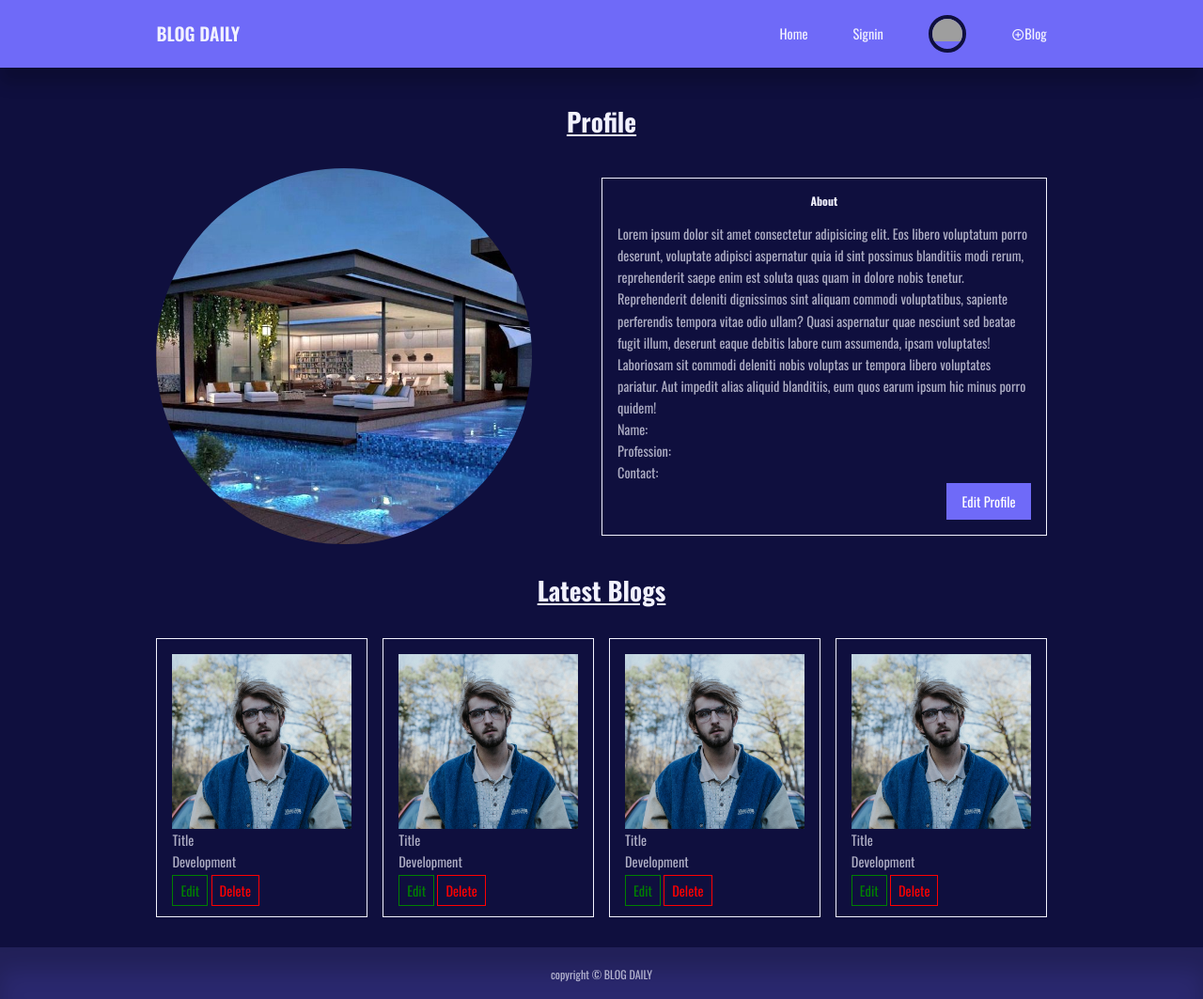
After one commit to fazilcodes/BlogDaily-Django, a Django app: page /profile in a window 1280 px wide. The commit adds this page. Shown: the whole page at 94% size. Run offline with Django 4.2, Linux system fonts and the light colour scheme; grey boxes are pictures that could not be loaded.

Commit message:
rendered templates

```diff
--- a/blog_app/static/css/index.css
+++ b/blog_app/static/css/index.css
@@ -643,3 +643,10 @@ footer {
     border: 1px solid var(--color-primary-variant);
     padding: 1rem;
 }
+
+.blog_submit-btn {
+    padding: 0;
+    background: var(--color-primary);
+    color: white;
+    cursor: pointer;
+}
--- /dev/null
+++ b/blog_app/static/css/profile.css
@@ -0,0 +1,114 @@
+.profile_page {
+    margin-top: 7rem;
+}
+
+.profile_container {
+    display: grid;
+    grid-template-columns: 40% 50%;
+    gap: 10%;
+    align-items: center;
+    justify-content: center;
+}
+
+.profile_detail-edit {
+    display: flex;
+    justify-content: flex-end;
+}
+
+.profile_detail-edit-btn {
+    background: var(--color-primary);
+    color: white;
+    padding: .5rem 1rem;
+}
+
+.profile_image-container {
+  width: 400px;
+  height: 400px;
+  overflow: hidden;
+  border-radius: 50%;
+}
+
+.profile_image-container img {
+  width: 100%;
+  height: auto;
+  object-fit: cover;
+}
+
+.profile_details-container {
+    border: 1px solid var(--color-white);
+    padding: 1rem;
+}
+
+.profile_posts-container {
+    margin-top: 2rem;
+    margin-bottom: 2rem;
+}
+
+.profile_posts {
+    display: grid;
+    grid-template-columns: 1fr 1fr 1fr 1fr;
+    gap: 1rem;
+}
+
+.profile_post {
+    border: 1px solid var(--color-white);
+    padding:1rem;
+}
+
+.profile_page-edit {
+    padding: .3rem .5rem;
+    border: 1px solid green;
+    color: green;
+}
+
+.profile_page-delete {
+    padding: .3rem .5rem;
+    border: 1px solid red;
+    color: red;
+}
+
+.profile_blog-buttons {
+    margin-top: .5rem;
+}
+
+/* --------------------Media Queries-(Tablet)----------- */
+
+@media screen and (max-width: 1024px) {
+
+    .profile_image-container {
+        width: 300px;
+        height: 300px;
+    }
+
+    .profile_posts {
+        grid-template-columns: 1fr 1fr 1fr;
+    }
+}
+
+
+
+
+/* --------------------Media Queries-(mobile)----------- */
+
+@media screen and (max-width: 600px) {
+
+    .profile_image-container {
+        width: 200px;
+        height: 200px;
+    }
+
+    /* .profile_container {
+        grid-template-columns: 1fr;
+        gap: 1rem;
+    } */
+
+    .profile_container {
+        display: flex;
+        flex-direction: column;
+        gap: 2rem;
+    }
+
+    .profile_posts {
+        grid-template-columns: 1fr;
+    }
+}
--- a/blog_app/static/js/popup.js
+++ /dev/null
@@ -1,3 +0,0 @@
-const togglePopup = () => {
-    document.getElementById("popup-1").classList.toggle("active")
-}
--- a/blog_app/templates/index.html
+++ b/blog_app/templates/index.html
@@ -19,14 +19,14 @@
 
             <ul class="nav_items">
                 <li><a href="">Home</a></li>
-                <li><a href="">Signin</a></li>
+                <li><a href="{% url 'signup' %}">Signin</a></li>
                 <li class="nav_profile">
                     <div class="avatar">
                         <img src="{% static 'images/avatar.jpg' %}" alt="">
                     </div>
                     <ul>
                         <li><a href="">Logout</a></li>
-                        <li><a href="">Account</a></li>
+                        <li><a href="{% url 'profile' %}">Account</a></li>
                         <li><a href="">Blogs</a></li>
                     </ul>
                 </li>
--- /dev/null
+++ b/blog_app/templates/profile.html
@@ -0,0 +1,140 @@
+<!DOCTYPE html>
+{% load static %}
+<html lang="en">
+<head>
+    <meta charset="UTF-8">
+    <meta http-equiv="X-UA-Compatible" content="IE=edge">
+    <meta name="viewport" content="width=device-width, initial-scale=1.0">
+    <!-- Icon -->
+    <link rel="stylesheet" href="https://unicons.iconscout.com/release/v4.0.8/css/line.css">
+    <!-- custom css -->
+    <link rel="stylesheet" href="{% static 'css/index.css' %}">
+    <link rel="stylesheet" href="{% static 'css/profile.css' %}">
+    <title>Profile</title>
+</head>
+<body>
+    <!-- -------------Navbar------------------------ -->
+    <nav>
+        <div class="container nav_container">
+            <a href="/" class="nav_logo">BLOG DAILY</a>
+
+            <ul class="nav_items">
+                <li><a href="{% url 'home' %}">Home</a></li>
+                <li><a href="{% url 'signup' %}">Signin</a></li>
+                <li class="nav_profile">
+                    <div class="avatar">
+                        <img src="{% static 'images/avatar.jpg '%}" alt="">
+                    </div>
+                    <ul>
+                        <li><a href="">Logout</a></li>
+                        <li><a href="{% url 'profile' %}">Account</a></li>
+                        <li><a href="">Blogs</a></li>
+                    </ul>
+                </li>
+                <li><a style="cursor: pointer;" href=""><i class="uil uil-plus-circle"></i>Blog</a></li>
+            </ul>
+
+            <button id="open_nav-btn"><i class="uil uil-list-ul"></i></button>
+            <button id="close_nav-btn"><i class="uil uil-times"></i></button>
+        </div>
+    </nav>
+
+    <!-- -------------Navbar END------------------------ -->
+
+    <!-- --------------Profile Section--------------------->
+
+    <section class="profile_page">
+
+        <h2 style="text-align: center; margin-bottom: 2rem; text-decoration: underline;">Profile</h2>
+        <div class="container profile_container">
+
+            <div class="profile_image-container">
+                <img src="{% static 'images/imag2.jfif' %}" alt="">
+            </div>
+            <div class="profile_details-container">
+                <div class="profile_about">
+                    <h5 style="text-align: center; margin-bottom: 1rem;">About</h5>
+                    <p>Lorem ipsum dolor sit amet consectetur adipisicing elit. Eos libero voluptatum porro deserunt, voluptate adipisci aspernatur quia id sint possimus blanditiis modi rerum, reprehenderit saepe enim est soluta quas quam in dolore nobis tenetur. Reprehenderit deleniti dignissimos sint aliquam commodi voluptatibus, sapiente perferendis tempora vitae odio ullam? Quasi aspernatur quae nesciunt sed beatae fugit illum, deserunt eaque debitis labore cum assumenda, ipsam voluptates! Laboriosam sit commodi deleniti nobis voluptas
+                    ur tempora libero voluptates pariatur. Aut impedit alias aliquid blanditiis, eum quos earum ipsum hic minus porro quidem!</p>
+                </div>
+                <div class="profile_other">
+                    <p>Name: </p>
+                    <p>Profession: </p>
+                    <p>Contact: </p>
+                </div>
+                <div class="profile_detail-edit">
+                    <a href="" class="profile_detail-edit-btn">Edit Profile</a>
+                </div>
+            </div>
+        </div>
+        <div class="container profile_posts-container">
+            <h2 style="text-align: center; margin-bottom: 2rem; text-decoration: underline;">Latest Blogs</h3>
+            <div class="profile_posts">
+                <div class="profile_post">
+                    <div class="profile_blog-img">
+                        <img src="{% static 'images/avatar.jpg' %}" alt="">
+                    </div>
+                    <p class="profile_post-title">Title</p>
+                    <p class="profile_post-category">Development</p>
+                    <div class="profile_blog-buttons">
+                        <a href="" class="profile_page-edit">Edit</a>
+                        <a href="" class="profile_page-delete">Delete</a>
+                    </div>
+                </div>
+                <div class="profile_post">
+                    <div class="profile_blog-img">
+                        <img src="{% static 'images/avatar.jpg' %}" alt="">
+                    </div>
+                    <p class="profile_post-title">Title</p>
+                    <p class="profile_post-category">Development</p>
+                    <div class="profile_blog-buttons">
+                        <a href="" class="profile_page-edit">Edit</a>
+                        <a href="" class="profile_page-delete">Delete</a>
+                    </div>
+                </div>
+                <div class="profile_post">
+                    <div class="profile_blog-img">
+                        <img src="{% static 'images/avatar.jpg' %}" alt="">
+                    </div>
+                    <p class="profile_post-title">Title</p>
+                    <p class="profile_post-category">Development</p>
+                    <div class="profile_blog-buttons">
+                        <a href="" class="profile_page-edit">Edit</a>
+                        <a href="" class="profile_page-delete">Delete</a>
+                    </div>
+                </div>
+                <div class="profile_post">
+                    <div class="profile_blog-img">
+                        <img src="{% static 'images/avatar.jpg' %}" alt="">
+                    </div>
+                    <p class="profile_post-title">Title</p>
+                    <p class="profile_post-category">Development</p>
+                    <div class="profile_blog-buttons">
+                        <a href="" class="profile_page-edit">Edit</a>
+                        <a href="" class="profile_page-delete">Delete</a>
+                    </div>
+                </div>
+            </div>
+        </div>
+
+    </section>
+
+    <!-- --------------Profile-END------------------------>
+
+
+    <!-- -------------FOOTER------------------------ -->
+
+    <Footer>
+        <div class="footer_copyright">
+            <small>copyright &copy BLOG DAILY</small>
+        </div>
+    </Footer>
+
+    <!-- -------------FOOTER END------------------------ -->
+
+
+
+
+    <script src="{% static 'js/main.js' %}"></script>
+</body>
+</html>
--- a/blog_app/urls.py
+++ b/blog_app/urls.py
@@ -2,5 +2,8 @@ from django.urls import path
 from . import views
 
 urlpatterns = [
-    path('', views.Home, name='home')
+    path('', views.Home, name='home'),
+    path('signup', views.SignUp, name="signup"),
+    path('profile', views.Profile, name="profile"),
+    path('post', views.Post, name="post"),
 ]
--- a/blog_app/views.py
+++ b/blog_app/views.py
@@ -11,3 +11,18 @@ from django.contrib import messages
 def Home(req):
     context = {}
     return render(req, "index.html", context)
+
+
+def SignUp(req):
+    context = {}
+    return render(req, "LoginRegister.html", context)
+
+
+def Profile(req):
+    context = {}
+    return render(req, "profile.html", context)
+
+
+def Post(req):
+    context = {}
+    return render(req, "post.html", context)
```
Also changed, not shown: blog_app/templates/LoginRegister.html (added, +117 -0 lines), blog_app/templates/post.html (added, +95 -0 lines).
